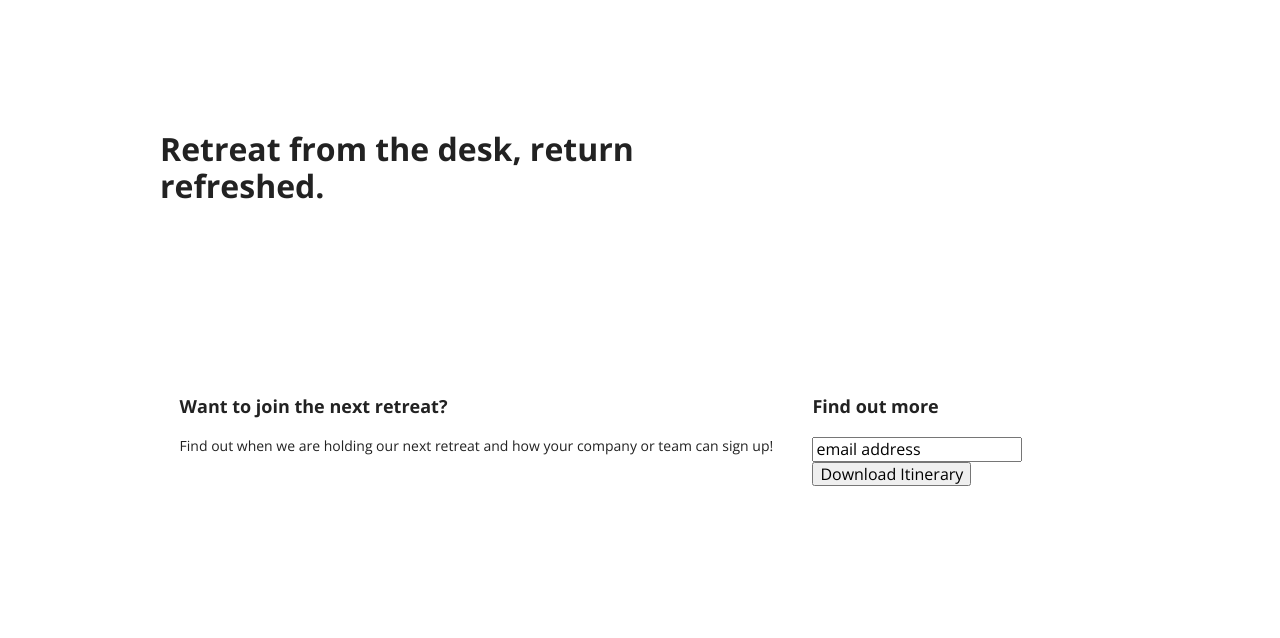
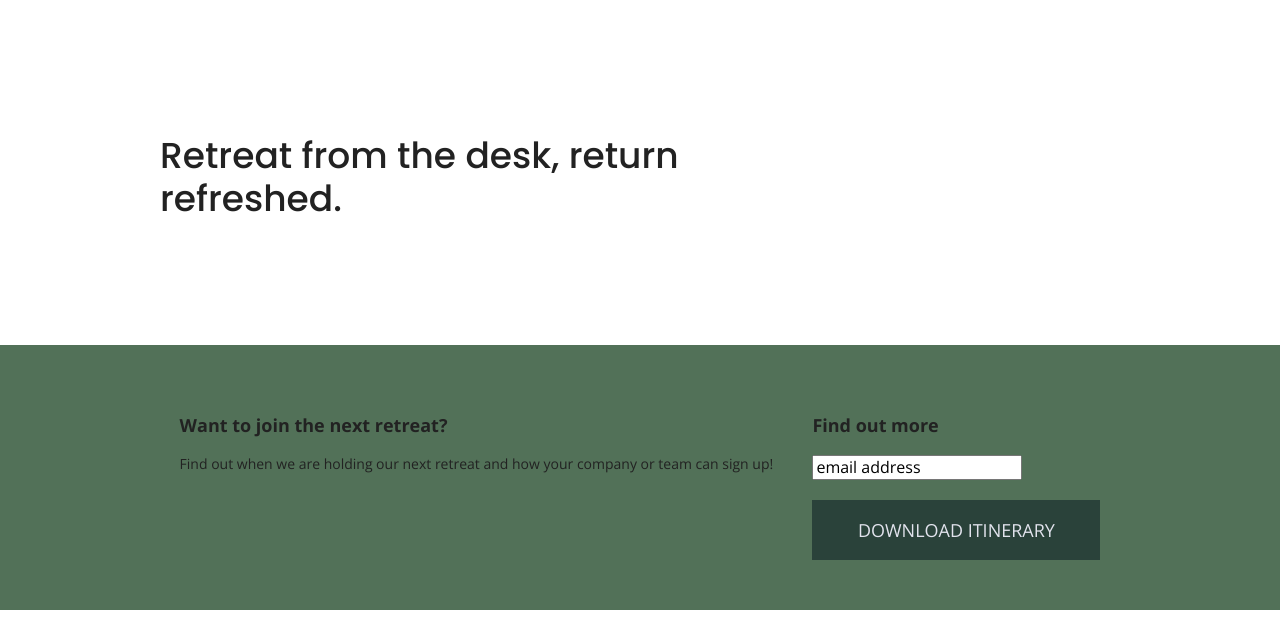
Before and after one commit to LouNoReason1/unplugged-retreat, a website built with Parcel: page index.html in a window 1280 px wide. Shown: the part 162-800 px from the top of the page. Built offline with nearby package versions, Linux system fonts and the light colour scheme; files whose address does not match are found by name.

Commit message:
Add color and styling for homepage

```diff
--- a/css/main.css
+++ b/css/main.css
@@ -212,14 +212,38 @@ footer .copyright{
   flex-flow: row wrap;
 }
 
+.hero-area h1{
+  font-size: 2.25em;
+  font-family: 'Poppins', Helvetica, Arial, sans-serif;
+  font-weight: 500;
+  line-height: 1.2;
+}
 /*-------------Aside--------*/
 aside{
+  background-color: #527158;
   display:flex;
   justify-content: center;
   align-items: center;
   flex-flow: row wrap;
 }
 
+aside .form{
+  margin-top: 30px;
+}
+
+input[type=button]{
+  width: 100%;
+  padding: 20px 0;
+  margin-top: 20px;
+  background-color: #2a423a;
+  font-family: 'Poppins' Helvetica, Arial, sans-serif;
+  font-weight: 500;
+  font-size: 1.125em;
+  color: #e2e3ed;
+  border: none;
+  text-align: center;
+  text-transform: uppercase;
+}
 /*--------Features-------*/
 
 .features{
@@ -246,9 +270,14 @@ aside{
 }
 /*-------------Reviews-------*/
 .reviews{
+  background-color: #2a423a;
   display: flex;
   justify-content: center;
   flex-flow: row wrap;
+}
+.reviews h2{
+  margin-bottom: 40px;
+  line-height: 1;
 }
 .reviews h3{
   width: 55%;
@@ -257,6 +286,7 @@ aside{
 /*---------About Page-------------*/
 
 .mission{
+  background-color: #527158;
   display: flex;
   justify-content: center;
   align-items: center;
@@ -264,6 +294,7 @@ aside{
 }
 
 .contact-section{
+  background-color: #2a423a;
   display: flex;
   justify-content: center;
   align-items: center;
@@ -274,6 +305,7 @@ aside{
 }
 /*----------------Faq page------------*/
 .faq{
+  background-color: #527158;
   display:flex;
   justify-content: center;
   align-items: center;
@@ -281,6 +313,7 @@ aside{
 }
 
 .faq content-wrapper{
+  margin: 50px 0 0 0;
   display: flex;
   justify-content: center;
   align-items: center;
@@ -289,10 +322,14 @@ aside{
 
 .faq h2{
   margin-bottom: 40px;
+  line-height: 1;
 }
 
 .faq-content{
   margin-bottom: 50px;
+}
+.faq-content h4{
+  line-height: 1.333;
 }
 /* ==========================================================================
    Helper classes
```
